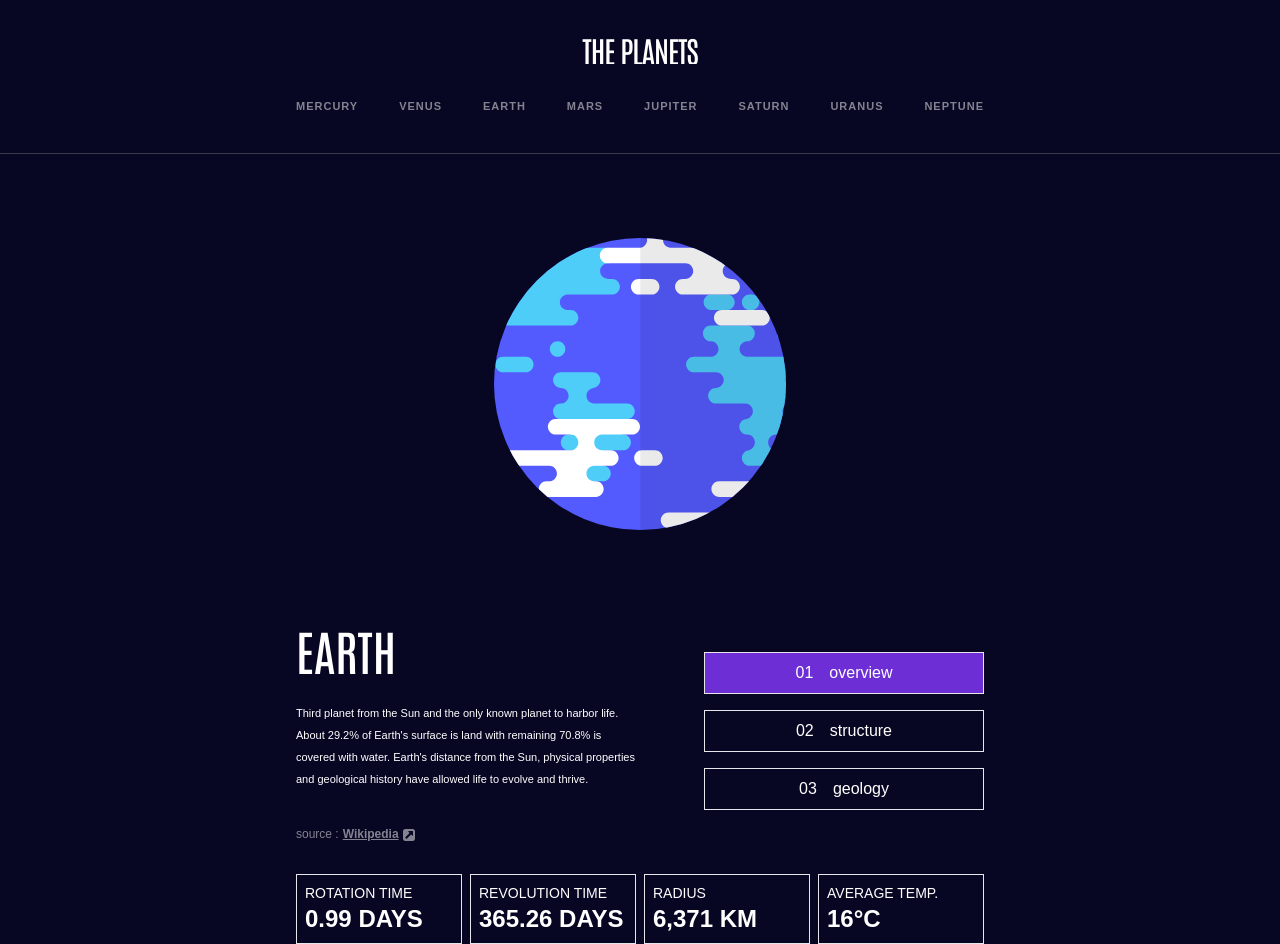
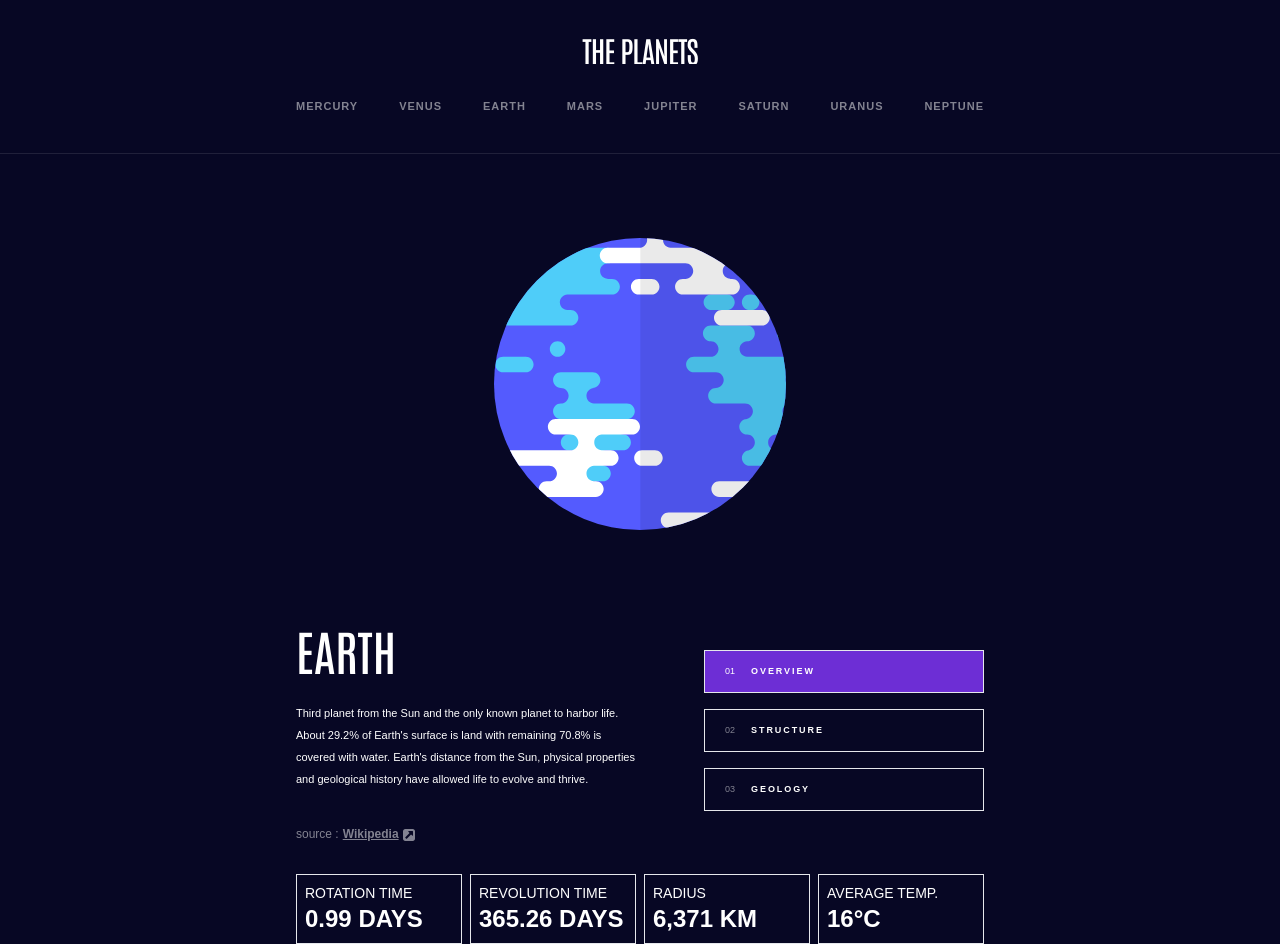
Before and after one commit to orphandeity/planets-fact-site, a Next.js app: page /earth in a window 1280 px wide. Built offline with nearby package versions, Linux system fonts and the light colour scheme.

Commit message:
content trigger styles

```diff
--- a/src/app/[slug]/page.tsx
+++ b/src/app/[slug]/page.tsx
@@ -9,7 +9,7 @@ export default function Planet({ params }: { params: { slug: string } }) {
   );
 
   return (
-    <Container>
+    <div className="mx-auto md:max-w-[768px] md:px-10 lg:max-w-[1440px] lg:px-40">
       <PlanetContent planet={planet} />
       <dl className="grid grid-cols-1 gap-2 md:mt-[27px] md:grid-cols-4 lg:mt-0">
         <div className="border p-2">
@@ -37,6 +37,6 @@ export default function Planet({ params }: { params: { slug: string } }) {
           </dd>
         </div>
       </dl>
-    </Container>
+    </div>
   );
 }
--- a/src/components/Header.tsx
+++ b/src/components/Header.tsx
@@ -8,7 +8,7 @@ export default function Header() {
   const width = useWindow();
 
   return (
-    <header className="relative flex h-[68px] items-center justify-between border-b border-white/20 md:h-fit md:flex-col lg:flex-row lg:items-center lg:px-40">
+    <header className="relative flex h-[68px] items-center justify-between border-b border-white/10 md:h-fit md:flex-col lg:flex-row lg:items-center lg:px-40">
       <span className="pl-6 font-antonio text-[28px] font-medium uppercase tracking-[-1.05px] md:mt-8 md:pl-0 md:text-3xl lg:mt-0">
         the planets
       </span>
--- a/src/components/PlanetContent.tsx
+++ b/src/components/PlanetContent.tsx
@@ -45,9 +45,9 @@ export default function PlanetContent({ planet }: { planet: IPlanet }) {
           />
         </div>
       )}
-      <div className="flex flex-col-reverse md:flex-row md:gap-[69px] lg:mt-[126px] lg:flex-col lg:gap-10">
+      <div className="flex flex-col-reverse md:flex-row md:items-center md:gap-[69px] lg:mt-[126px] lg:flex-col lg:gap-10">
         <Tabs.Content value="overview" asChild>
-          <div className="flex flex-col gap-4 md:max-w-[339px] lg:max-w-[350px]">
+          <div className="flex flex-col gap-4 px-6 md:max-w-[339px] md:px-0 lg:max-w-[350px]">
             <h1 className="font-antonio text-[40px] font-medium uppercase md:text-[48px] lg:text-[80px]">
               {planet.name}
             </h1>
@@ -67,7 +67,7 @@ export default function PlanetContent({ planet }: { planet: IPlanet }) {
           </div>
         </Tabs.Content>
         <Tabs.Content value="structure" asChild>
-          <div className="flex flex-col gap-4">
+          <div className="flex flex-col gap-4 px-6 md:max-w-[339px] md:px-0 lg:max-w-[350px]">
             <h1 className="font-antonio text-[40px] font-medium uppercase md:text-[48px] lg:text-[80px]">
               {planet.name}
             </h1>
@@ -87,7 +87,7 @@ export default function PlanetContent({ planet }: { planet: IPlanet }) {
           </div>
         </Tabs.Content>
         <Tabs.Content value="geology" asChild>
-          <div className="flex flex-col gap-4">
+          <div className="flex flex-col gap-4 px-6 md:max-w-[339px] md:px-0 lg:max-w-[350px]">
             <h1 className="font-antonio text-[40px] font-medium uppercase md:text-[48px] lg:text-[80px]">
               {planet.name}
             </h1>
@@ -118,17 +118,21 @@ export default function PlanetContent({ planet }: { planet: IPlanet }) {
           </div>
         )}
 
-        <Tabs.List className="flex flex-row justify-between md:w-full md:flex-col md:justify-center md:gap-4">
-          <div className="relative">
+        <Tabs.List className="flex h-[50px] flex-row justify-between border-b border-white/10 px-6 text-[9px] md:h-fit md:w-full md:flex-col md:justify-center md:gap-4 md:border-none md:px-0">
+          <div className="relative flex items-center">
             <Tabs.Trigger
               value="overview"
               className={clsx([
-                "peer flex items-center justify-center p-2 data-[state=inactive]:bg-transparent md:w-full md:gap-4 md:border",
+                "group peer flex items-center justify-center data-[state=inactive]:bg-transparent md:w-full md:justify-start md:gap-4 md:border md:px-5 md:py-2 data-[state=inactive]:lg:hover:bg-grayDark",
                 width >= 768 && planet.color,
               ])}
             >
-              <span className="hidden md:inline">01</span>
-              <span>overview</span>
+              <span className="hidden text-grayLight group-data-[state=active]:text-white md:inline">
+                01
+              </span>
+              <span className="t md:text-whiteext-grayLight font-bold uppercase tracking-[1.93px] group-data-[state=active]:text-white md:leading-[25px]">
+                overview
+              </span>
             </Tabs.Trigger>
             <div
               className={clsx([
@@ -138,16 +142,20 @@ export default function PlanetContent({ planet }: { planet: IPlanet }) {
             />
           </div>
 
-          <div className="relative">
+          <div className="relative flex items-center">
             <Tabs.Trigger
               value="structure"
               className={clsx([
-                "peer flex items-center justify-center p-2 data-[state=inactive]:bg-transparent md:w-full md:gap-4 md:border",
+                "group peer flex items-center justify-center data-[state=inactive]:bg-transparent md:w-full md:justify-start md:gap-4 md:border md:px-5 md:py-2 data-[state=inactive]:lg:hover:bg-grayDark",
                 width >= 768 && planet.color,
               ])}
             >
-              <span className="hidden md:inline">02</span>
-              <span>structure</span>
+              <span className="hidden text-grayLight group-data-[state=active]:text-white md:inline">
+                02
+              </span>
+              <span className="font-bold uppercase tracking-[1.93px] text-grayLight group-data-[state=active]:text-white md:leading-[25px] md:text-white">
+                structure
+              </span>
             </Tabs.Trigger>
             <div
               className={clsx([
@@ -157,16 +165,20 @@ export default function PlanetContent({ planet }: { planet: IPlanet }) {
             />
           </div>
 
-          <div className="relative">
+          <div className="relative flex items-center">
             <Tabs.Trigger
               value="geology"
               className={clsx([
-                "peer flex items-center justify-center p-2 data-[state=inactive]:bg-transparent md:w-full md:gap-4 md:border",
+                "group peer flex items-center justify-center data-[state=inactive]:bg-transparent md:w-full md:justify-start md:gap-4 md:border md:px-5 md:py-2 data-[state=inactive]:lg:hover:bg-grayDark",
                 width >= 768 && planet.color,
               ])}
             >
-              <span className="hidden md:inline">03</span>
-              <span>geology</span>
+              <span className="hidden text-grayLight group-data-[state=active]:text-white md:inline">
+                03
+              </span>
+              <span className="font-bold uppercase tracking-[1.93px] text-grayLight group-data-[state=active]:text-white md:leading-[25px] md:text-white">
+                geology
+              </span>
             </Tabs.Trigger>
             <div
               className={clsx([
```
